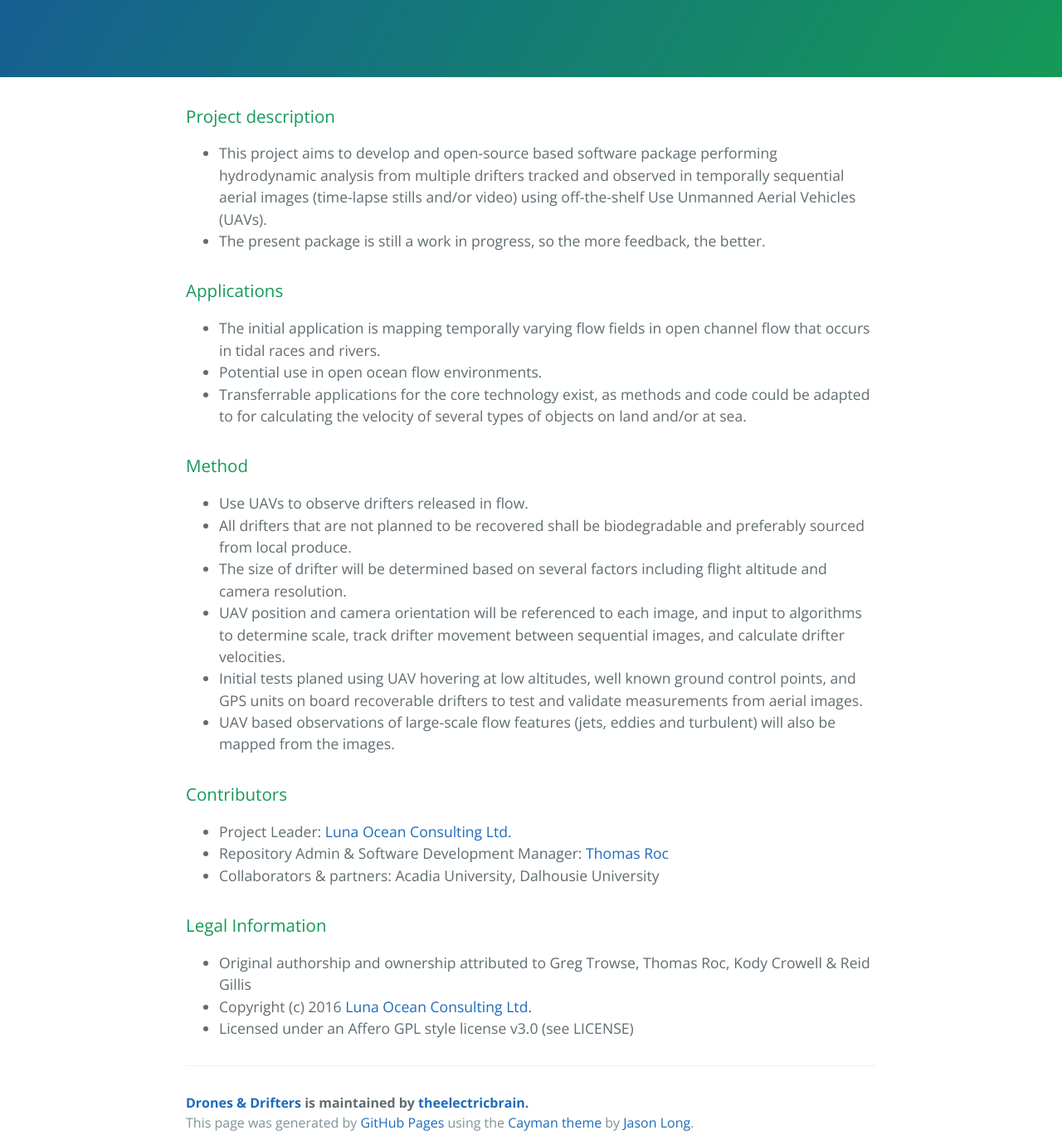
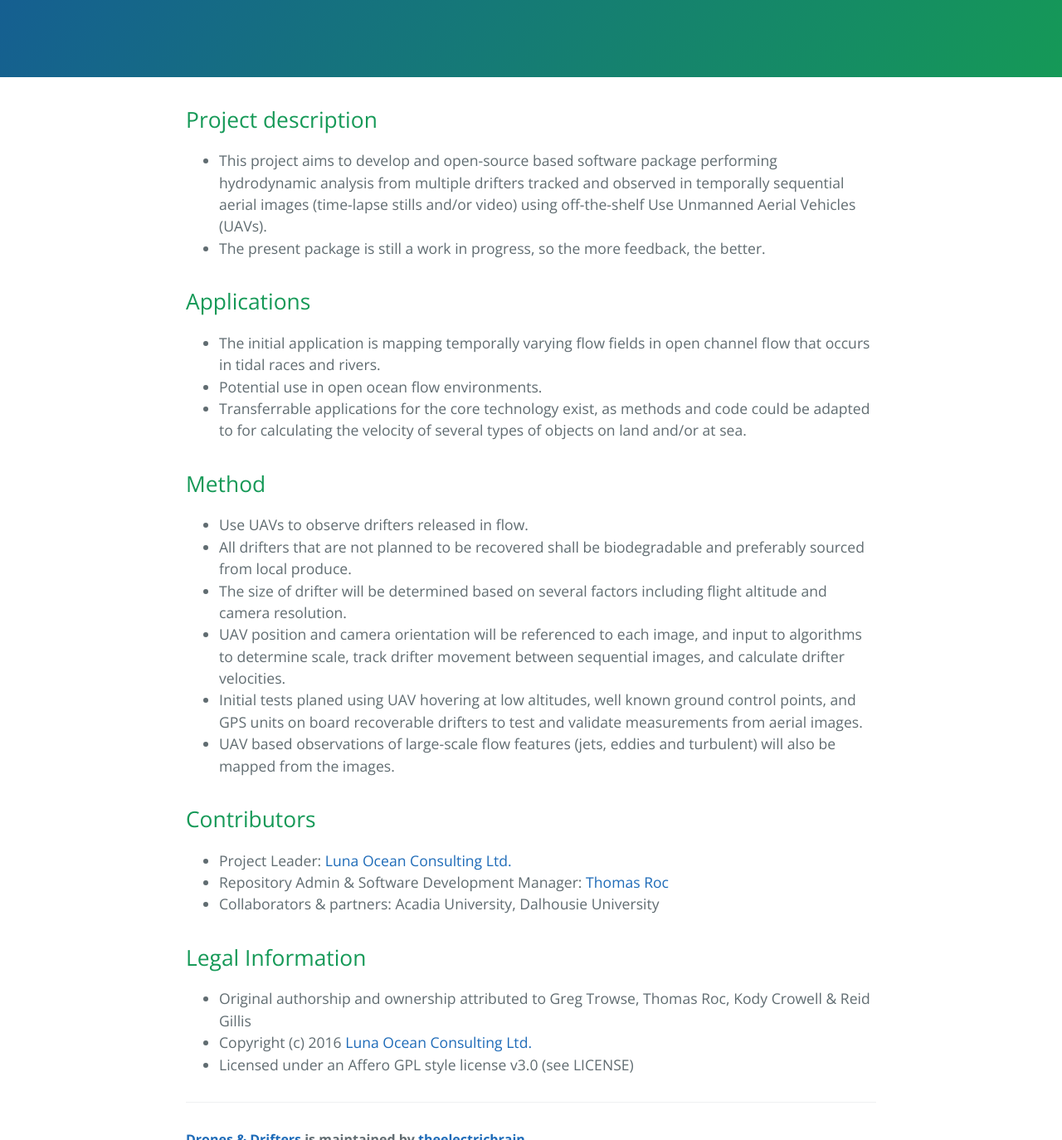
Before and after one commit to theelectricbrain/Drones-Drifters, a plain HTML site: page index.html in a window 1280 px wide. Shown: the part 320-1694 px from the top of the page at 83% size. Drawn offline with nearby package versions, Linux system fonts and the light colour scheme.

```diff
--- a/index.html
+++ b/index.html
@@ -19,8 +19,8 @@
     </section>
 
     <section class="main-content">
-      <h3>
-<a id="project-description" class="anchor" href="#project-description" aria-hidden="true"><span aria-hidden="true" class="octicon octicon-link"></span></a>Project description</h3>
+      <h2>
+<a id="project-description" class="anchor" href="#project-description" aria-hidden="true"><span aria-hidden="true" class="octicon octicon-link"></span></a>Project description</h2>
 
 <ul>
 <li>This project aims to develop and open-source based software package performing
@@ -31,8 +31,8 @@ Use Unmanned Aerial Vehicles (UAVs).</li>
 the better.</li>
 </ul>
 
-<h3>
-<a id="applications" class="anchor" href="#applications" aria-hidden="true"><span aria-hidden="true" class="octicon octicon-link"></span></a>Applications</h3>
+<h2>
+<a id="applications" class="anchor" href="#applications" aria-hidden="true"><span aria-hidden="true" class="octicon octicon-link"></span></a>Applications</h2>
 
 <ul>
 <li>The initial application is mapping temporally varying flow fields in open channel
@@ -42,8 +42,8 @@ flow that occurs in tidal races and rivers.</li>
 adapted to for calculating the velocity of several types of objects on land and/or at sea.</li>
 </ul>
 
-<h3>
-<a id="method" class="anchor" href="#method" aria-hidden="true"><span aria-hidden="true" class="octicon octicon-link"></span></a>Method</h3>
+<h2>
+<a id="method" class="anchor" href="#method" aria-hidden="true"><span aria-hidden="true" class="octicon octicon-link"></span></a>Method</h2>
 
 <ul>
 <li>Use UAVs to observe drifters released in flow.</li>
@@ -61,8 +61,8 @@ from aerial images. </li>
 also be mapped from the images.</li>
 </ul>
 
-<h3>
-<a id="contributors" class="anchor" href="#contributors" aria-hidden="true"><span aria-hidden="true" class="octicon octicon-link"></span></a>Contributors</h3>
+<h2>
+<a id="contributors" class="anchor" href="#contributors" aria-hidden="true"><span aria-hidden="true" class="octicon octicon-link"></span></a>Contributors</h2>
 
 <ul>
 <li>Project Leader: <a href="http://lunaocean.ca/">Luna Ocean Consulting Ltd.</a>
@@ -72,8 +72,8 @@ also be mapped from the images.</li>
 <li>Collaborators &amp; partners: Acadia University, Dalhousie University </li>
 </ul>
 
-<h3>
-<a id="legal-information" class="anchor" href="#legal-information" aria-hidden="true"><span aria-hidden="true" class="octicon octicon-link"></span></a>Legal Information</h3>
+<h2>
+<a id="legal-information" class="anchor" href="#legal-information" aria-hidden="true"><span aria-hidden="true" class="octicon octicon-link"></span></a>Legal Information</h2>
 
 <ul>
 <li>Original authorship and ownership attributed to Greg Trowse, Thomas Roc, Kody Crowell &amp;
```
Also changed, not shown: params.json (+1 -1 lines).
